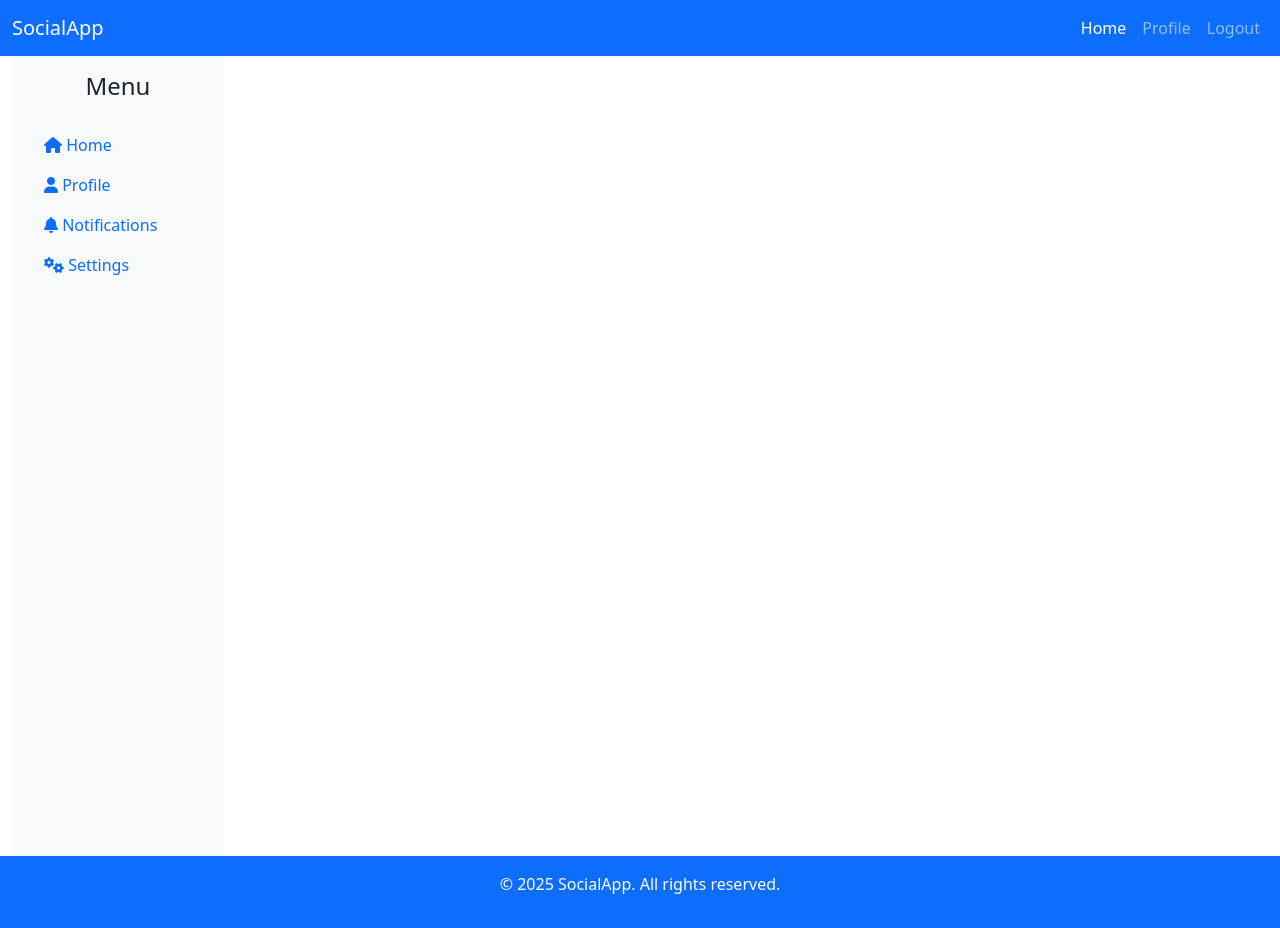
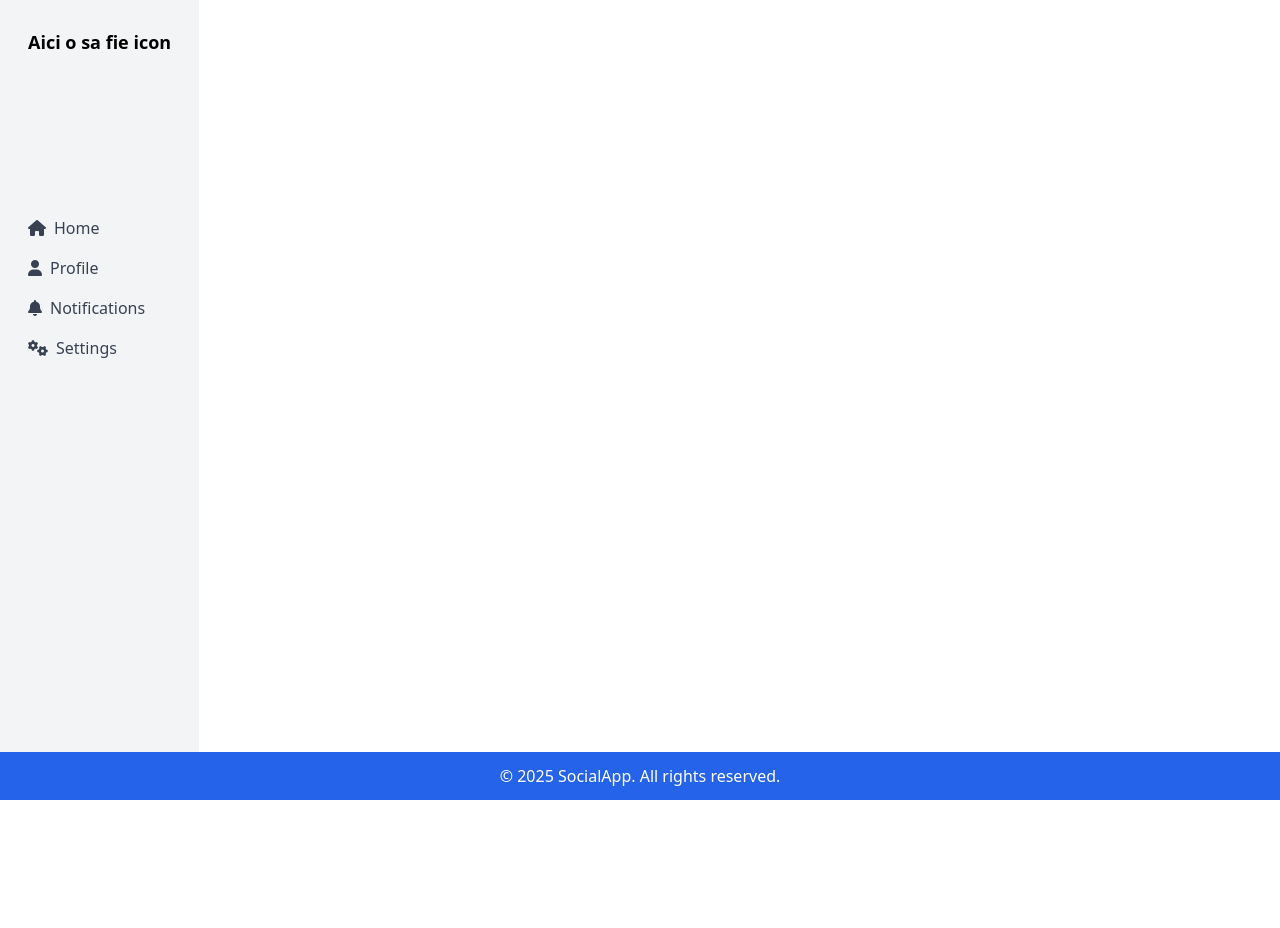
Before and after one commit to ShadowsAdi/ProiectIS, a Django app: template frontend/social_network_app/templates/layouts/base_app.html in a window 1280 px wide. After the commit the page ends 800 px from the top, so only its background shows below. Run offline with Django 3.2, Linux system fonts and the light colour scheme; the template is opened without the code that fills it, so the values that code supplies are empty; some libraries are stand-ins or nearby versions.

```diff
--- a/frontend/social_network_app/templates/layouts/base_app.html
+++ b/frontend/social_network_app/templates/layouts/base_app.html
@@ -6,10 +6,10 @@
 <head>
     <meta charset="UTF-8">
     <meta name="viewport" content="width=device-width, initial-scale=1.0">
-    <title>Social Media App</title>
+    <title>The Social Networks</title>
 
-    <!-- Bootstrap 5 CSS -->
-    <link href="https://cdn.jsdelivr.net/npm/bootstrap@5.3.0-alpha1/dist/css/bootstrap.min.css" rel="stylesheet">
+    <!-- Tailwind -->
+    <link href="https://cdn.jsdelivr.net/npm/tailwindcss@2.2.19/dist/tailwind.min.css" rel="stylesheet">
 
     <!-- FontAwesome for icons -->
     <link href="https://cdnjs.cloudflare.com/ajax/libs/font-awesome/6.0.0-beta3/css/all.min.css" rel="stylesheet">
@@ -17,77 +17,49 @@
     <!-- Custom styles -->
     <link rel="stylesheet" href="{% static 'styles.css' %}">
 </head>
-<body class="d-flex flex-column min-vh-100">
+<body class="flex flex-col min-h-screen">
 
-    <!-- Top Navbar -->
-    <nav class="navbar navbar-expand-lg navbar-dark bg-primary">
-        <div class="container-fluid">
-            <a class="navbar-brand" href="#">SocialApp</a>
-            <button class="navbar-toggler" type="button" data-bs-toggle="collapse" data-bs-target="#navbarNav" aria-controls="navbarNav" aria-expanded="false" aria-label="Toggle navigation">
-                <span class="navbar-toggler-icon"></span>
-            </button>
-            <div class="collapse navbar-collapse" id="navbarNav">
-                <ul class="navbar-nav ms-auto">
-                    <li class="nav-item">
-                        <a class="nav-link active" href="{% url 'home' %}">Home</a>
-                    </li>
-                    <li class="nav-item">
-                        <a class="nav-link" href="{% url 'profile' %}">Profile</a>
-                    </li>
-                    <li class="nav-item">
-                        <a class="nav-link" href="{% url 'logout' %}">Logout</a>
-                    </li>
-                </ul>
-            </div>
-        </div>
-    </nav>
-
-    <div class="container-fluid d-flex flex-grow-1">
+    <div class="flex flex-grow">
 
         <!-- Sidebar -->
-        <div class="d-flex flex-column bg-light p-3" style="width: 250px; height: 100vh;">
-            <h4 class="text-center mb-4">Menu</h4>
-            <ul class="nav flex-column">
-                <li class="nav-item">
-                    <a class="nav-link active" href="{% url 'home' %}">
-                        <i class="fas fa-home"></i> Home
+        <div class="flex flex-col bg-gray-100 p-7">
+            <h4 class="text-center mb-20 text-lg font-semibold">Aici o sa fie icon</h4>
+            <ul class="flex flex-col space-y-4 mt-20">
+                <li>
+                    <a href="{% url 'home' %}" class="flex items-center text-gray-700 font-medium hover:text-blue-600">
+                        <i class="fas fa-home mr-2"></i> Home
                     </a>
                 </li>
-                <li class="nav-item">
-                    <a class="nav-link" href="{% url 'profile' %}">
-                        <i class="fas fa-user"></i> Profile
+                <li>
+                    <a href="{% url 'profile' %}" class="flex items-center text-gray-700 hover:text-blue-600 ">
+                        <i class="fas fa-user mr-2"></i> Profile
                     </a>
                 </li>
-                <li class="nav-item">
-                    <a class="nav-link" href="{% url 'notifications' %}">
-                        <i class="fas fa-bell"></i> Notifications
+                <li>
+                    <a href="{% url 'notifications' %}" class="flex items-center text-gray-700 hover:text-blue-600 ">
+                        <i class="fas fa-bell mr-2"></i> Notifications
                     </a>
                 </li>
-                <li class="nav-item">
-                    <a class="nav-link" href="{% url 'settings' %}">
-                        <i class="fas fa-cogs"></i> Settings
+                <li>
+                    <a href="{% url 'settings' %}" class="flex items-center text-gray-700 hover:text-blue-600 ">
+                        <i class="fas fa-cogs mr-2"></i> Settings
                     </a>
                 </li>
             </ul>
         </div>
-
-        <!-- Main Content Area -->
-        <div class="container-fluid p-4">
-            {% block content %}
-            <!-- This is where the content from each page will be injected -->
-            {% endblock %}
-        </div>
-
+        <main class="flex-1 p-6">
+        {% block content %}
+        <!-- Default content (can be empty) -->
+        {% endblock content %}
+        </main>
     </div>
-
     <!-- Footer -->
-    <footer class="bg-primary text-white text-center py-3 mt-auto">
+    <footer class="bg-blue-600 text-white text-center py-3 mt-auto">
         <p>&copy; 2025 SocialApp. All rights reserved.</p>
     </footer>
 
-    <!-- Bootstrap 5 JS and Popper.js -->
-    <script src="https://cdn.jsdelivr.net/npm/@popperjs/core@2.11.6/dist/umd/popper.min.js"></script>
-    <script src="https://cdn.jsdelivr.net/npm/bootstrap@5.3.0-alpha1/dist/js/bootstrap.min.js"></script>
+    <!-- Font Awesome (still needed for icons) -->
+    <script src="https://kit.fontawesome.com/your-fontawesome-kit.js" crossorigin="anonymous"></script>
 
     <!-- Custom JS -->
     <script src="{% static 'scripts.js' %}"></script>
```
Also changed, not shown: frontend/social_network_app/forms.py (+8 -0 lines), frontend/social_network_app/models.py (+30 -3 lines), frontend/social_network_app/templates/app_pages/home.html (+20 -1 lines), frontend/social_network_app/templates/layouts/base_posts.html (added, +40 -0 lines), frontend/social_network_app/views.py (+26 -2 lines).
